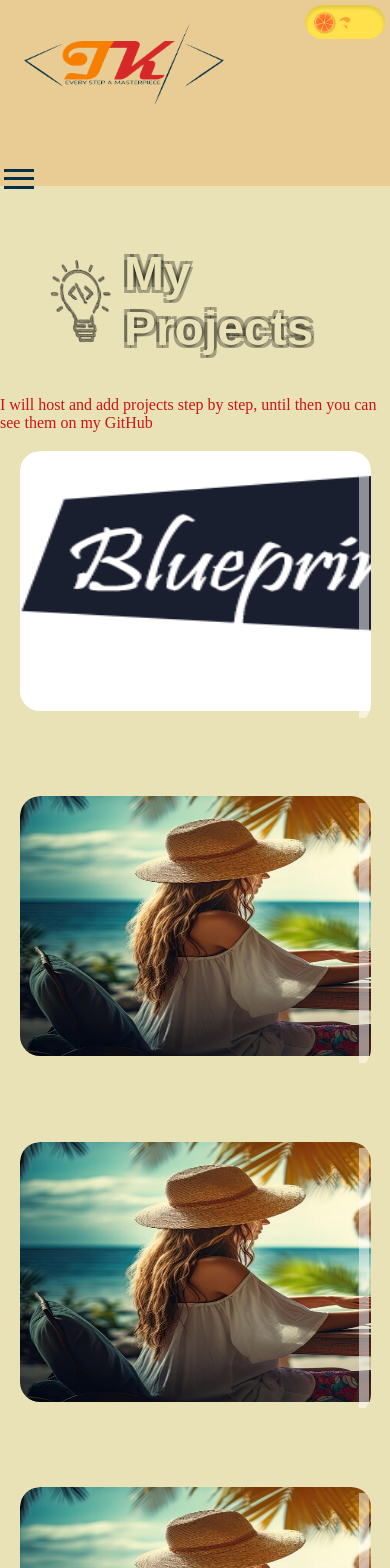
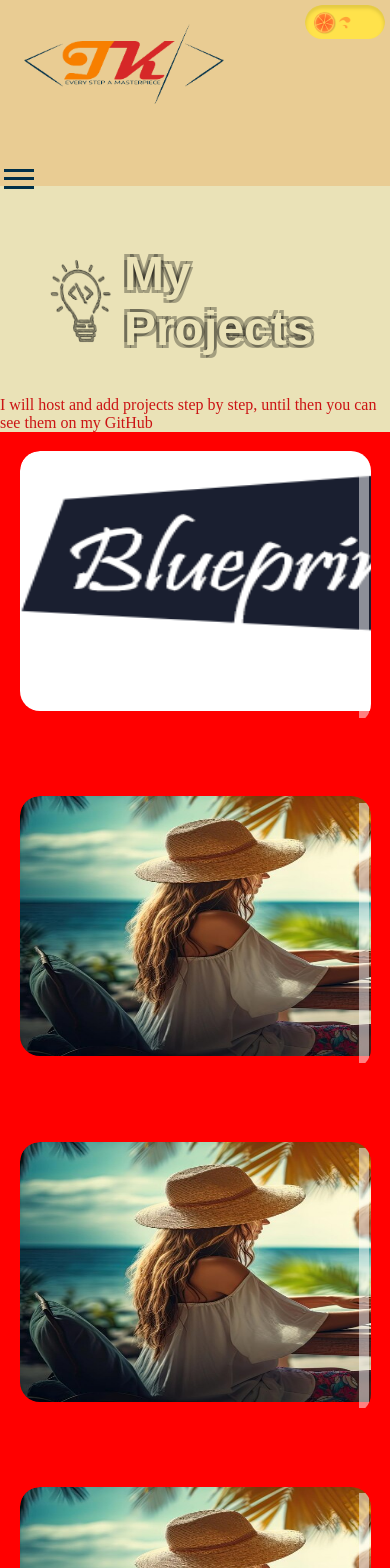
Before and after one commit to teokartvelishvili/aboutme, a React (Create React App) app: page /Projects in a window 390 px wide. Shown: the top 1568 px of the page. Built offline with nearby package versions, Linux system fonts and the light colour scheme.

Commit message:
Update Projects.css

```diff
--- a/src/Pages/MyProjects/Projects.css
+++ b/src/Pages/MyProjects/Projects.css
@@ -5,9 +5,9 @@
   align-items: center;
   /* background-image: url(../../Assets/teo\ logo\ light\ backg.png); */
   background-color: #eae2b7;
-  /* background-size: cover; */
-  /* height: 100%;
-  width: auto; */
+  background-size: cover;
+  height: auto;
+  width: auto;
 
 }
 .dark .projectsPage{
@@ -222,9 +222,7 @@
   width: 90vh;
   border: none;
 }
-/* .box::before{
-  min-height: 260px;
-} */
+
   .box img {
     height: initial;
     height: 260px;
@@ -251,16 +249,16 @@
     column-gap: 0;
     row-gap: 5vh;
     margin-right: 0;
-    background-color: #eae2b7;
-    height: 100%;
+    /* background-color: #eae2b7; */
+    background-color: red;
+
 
   }
   .dark #boxesGrid {
     background-color: #003049;
   }
   .projectsPage {
-    height: 100%;
-    /* padding-top: 100vh; */
+    /* height: 100%; */
 
   }
 
```
